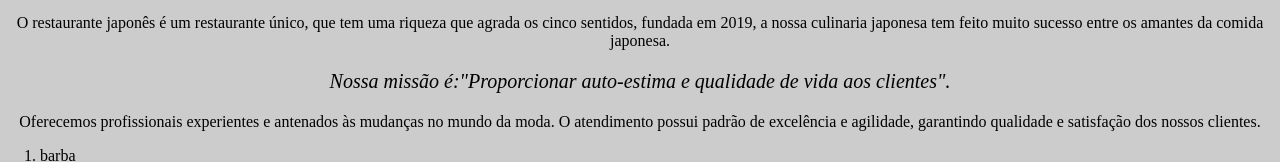
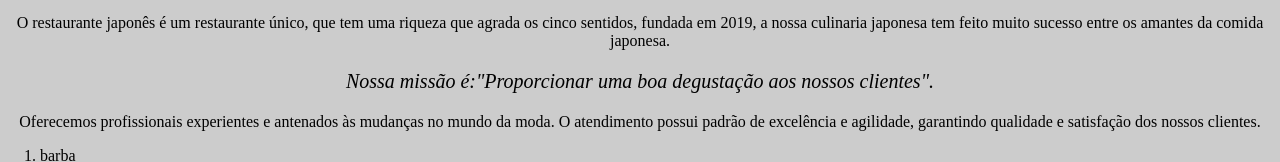
Before and after one commit to RenanAndrei/One-Barbe, a plain HTML site: page index.html in a window 1280 px wide. Shown: the part 447-609 px from the top of the page. Drawn offline with Linux system fonts and the light colour scheme.

Commit message:
alterei  o texto

```diff
--- a/index.html
+++ b/index.html
@@ -20,7 +20,7 @@
 
 	<p>O restaurante japonês é um restaurante único, que tem uma riqueza que agrada os cinco sentidos, fundada em 2019, a nossa culinaria japonesa tem feito muito sucesso entre os amantes da comida japonesa.</p>
 
-	<p style="font-size: 20px"><i>Nossa missão é:"Proporcionar auto-estima e qualidade de vida aos clientes".</i></p>
+	<p style="font-size: 20px"><i>Nossa missão é:"Proporcionar uma boa degustação aos nossos clientes".</i></p>
 
 	<p>Oferecemos profissionais experientes e antenados às mudanças no mundo da moda. O atendimento possui padrão de excelência e agilidade, garantindo qualidade e satisfação dos nossos clientes.</p>
 
```
